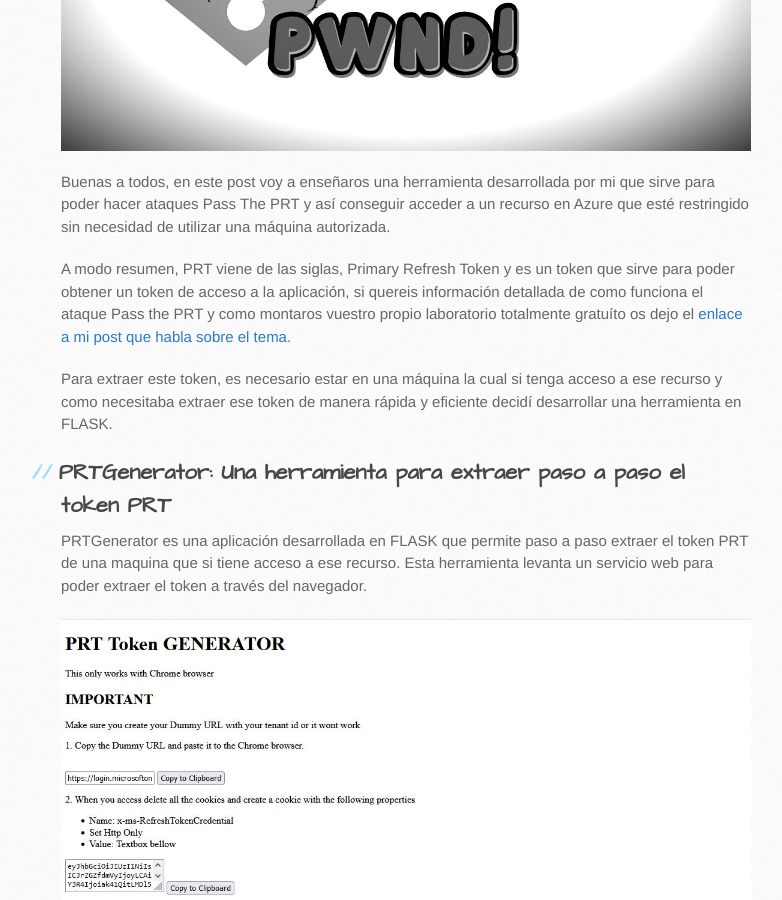
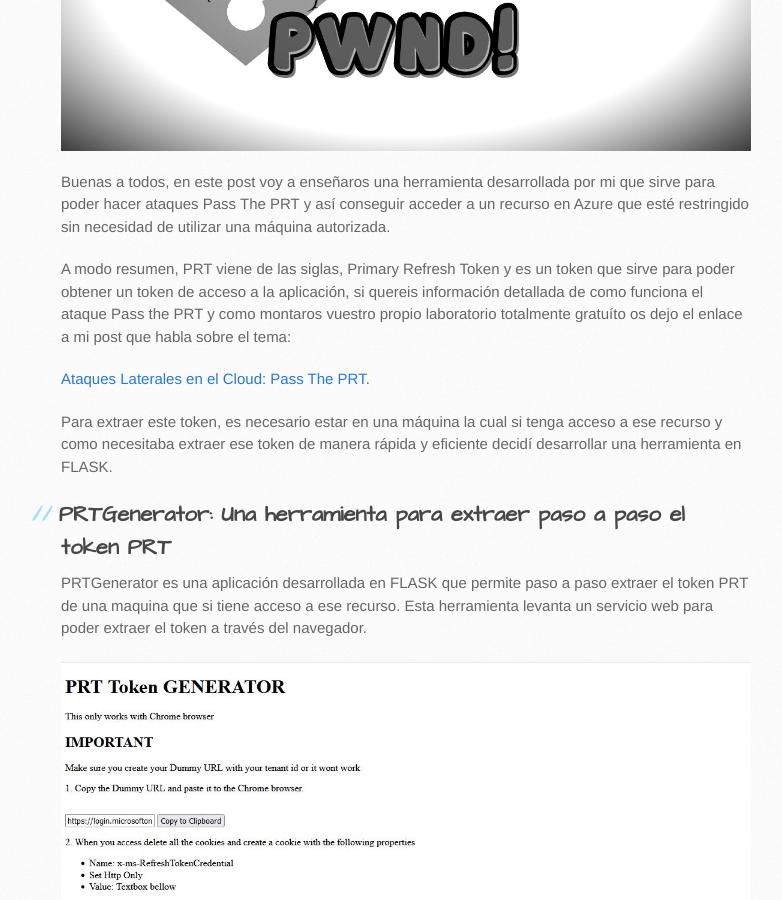
Before and after one commit to Davidc96/davidc96.github.io, a Jekyll site: the page built from _posts/2022-03-19-PRTGenerator-Aplicacion-Flask-extraer-PRT.md, in a window 1280 px wide and 900 px high, scrolled down 638 px. Shown: the whole window, without its empty margins (109-891 px from the left). Built offline with Jekyll 4.4.1, drawn with Linux system fonts in a browser that asks for light colours.

Commit message:
Fixing post

```diff
--- a/_posts/2022-03-19-PRTGenerator-Aplicacion-Flask-extraer-PRT.md
+++ b/_posts/2022-03-19-PRTGenerator-Aplicacion-Flask-extraer-PRT.md
@@ -8,7 +8,9 @@ title: "PRTGenerator: Aplicación escrita en FLASK para extraer el token PRT"
 
 Buenas a todos, en este post voy a enseñaros una herramienta desarrollada por mi que sirve para poder hacer ataques Pass The PRT y así conseguir acceder a un recurso en Azure que esté restringido sin necesidad de utilizar una máquina autorizada.
 
-A modo resumen, PRT viene de las siglas, Primary Refresh Token y es un token que sirve para poder obtener un token de acceso a la aplicación, si quereis información detallada de como funciona el ataque Pass the PRT y como montaros vuestro propio laboratorio totalmente gratuíto os dejo el <a href="">enlace a mi post que habla sobre el tema</a>.
+A modo resumen, PRT viene de las siglas, Primary Refresh Token y es un token que sirve para poder obtener un token de acceso a la aplicación, si quereis información detallada de como funciona el ataque Pass the PRT y como montaros vuestro propio laboratorio totalmente gratuíto os dejo el enlace a mi post que habla sobre el tema:
+
+<a href="https://davidc96.github.io/2021/07/30/Ataques-Laterales-Cloud-Pass-PRT.html">Ataques Laterales en el Cloud: Pass The PRT</a>.
 
 Para extraer este token, es necesario estar en una máquina la cual si tenga acceso a ese recurso y como necesitaba extraer ese token de manera rápida y eficiente decidí desarrollar una herramienta en FLASK.
 
```
